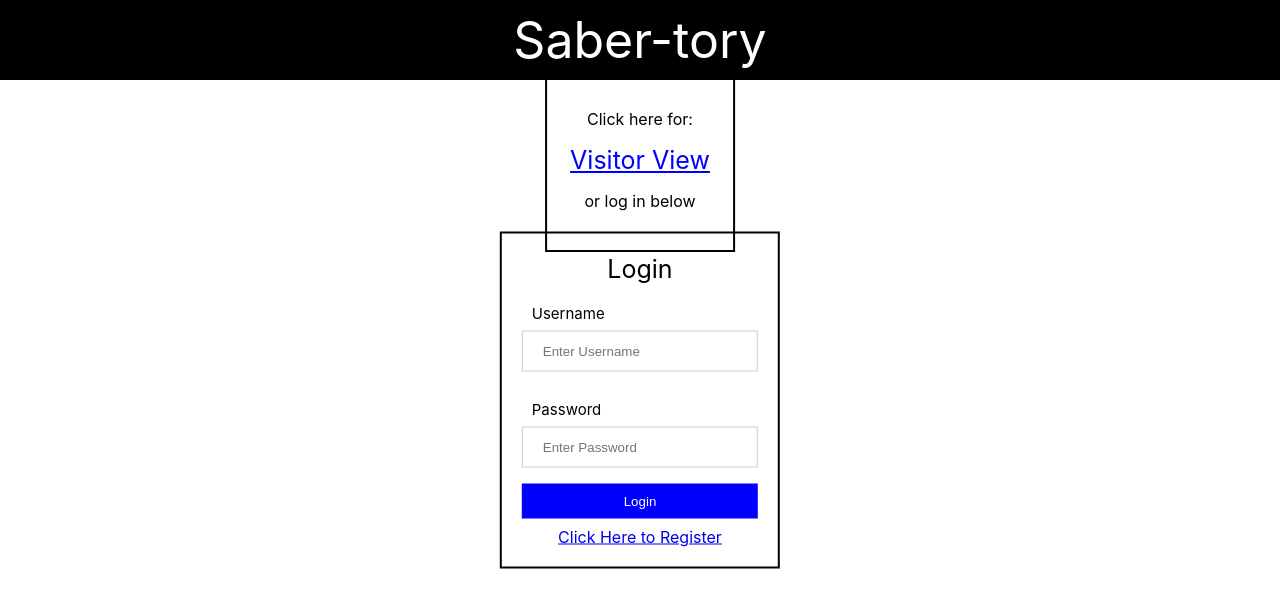
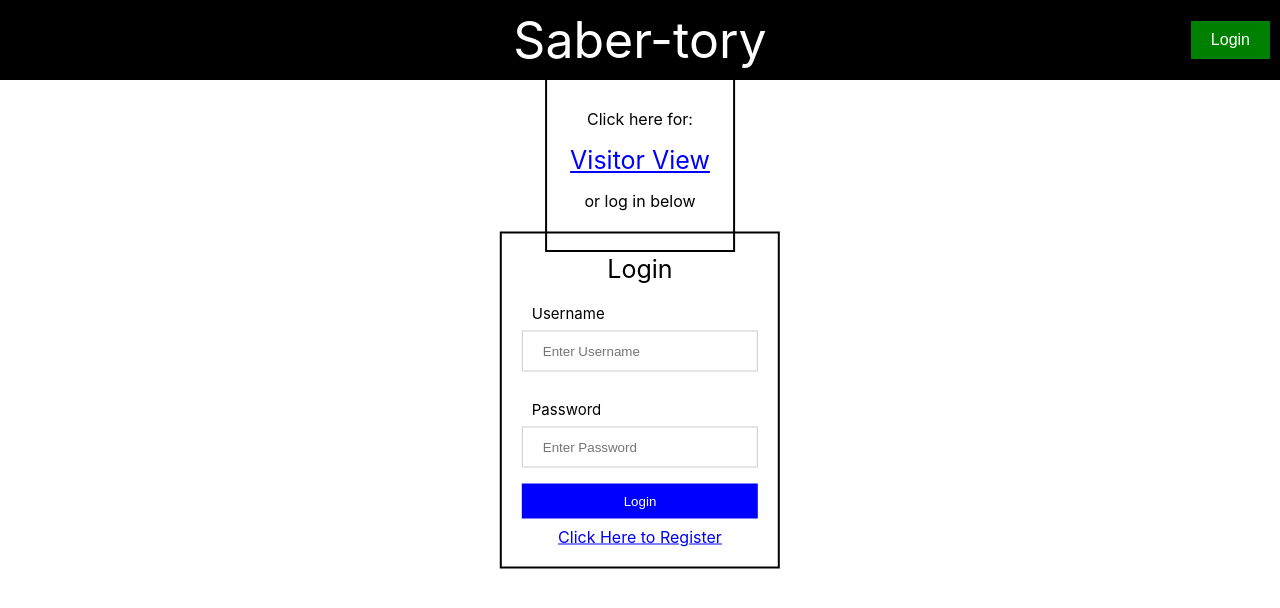
Before and after one commit to elirhenry/prefix, a React (Create React App) app in the folder app-frontend/: page / in a window 1280 px wide. Shown: the top 608 px of the page. Built offline with nearby package versions, Linux system fonts and the light colour scheme; no server answers.

Commit message:
Navbar with login/logout and user initial

```diff
--- a/app-frontend/src/App.js
+++ b/app-frontend/src/App.js
@@ -16,8 +16,8 @@ import VisitorInventory from './Components/VisitorInventory';
 function App() {
   return (
     <div className="App">
+      <Router>
       <Navbar/>
-      <Router>
         <Routes>
           <Route path={'/'} element={<Home/>}></Route>
           <Route path={'/register'} element={<Register/>}></Route>
--- a/app-frontend/src/Components/Navbar.js
+++ b/app-frontend/src/Components/Navbar.js
@@ -1,21 +1,53 @@
-import React from 'react';
+import React, { useState, useEffect } from 'react';
 import styled from 'styled-components';
+import { Link, useNavigate } from 'react-router-dom';
 
 //////////////////////////////////////////////////
 
+
+const useAuth = () => {
+  const user = JSON.parse(localStorage.getItem('user'));
+  return {
+    isLoggedIn: !!user,
+    userInitials: user ? getInitials(user.first_name, user.last_name) : '',
+  };
+};
+
+const getInitials = (firstName, lastName) => {
+  return `${firstName.charAt(0)}${lastName.charAt(0)}`.toUpperCase();
+};
+
 const Navbar = () => {
+  const { isLoggedIn, userInitials } = useAuth();
+  const navigate = useNavigate();
+
+  const handleLogout = () => {
+    localStorage.removeItem('user');
+    navigate('/');
+  };
+
+  const handleLogin = () => {
+    navigate('/');
+  };
+
   return (
-    <div>
-      <HeaderStyle>
-        <HeaderLink href='/'>Saber-tory</HeaderLink>
-      </HeaderStyle>
-    </div>
+    <HeaderStyle>
+      <PlaceholderDiv />
+      <HeaderLink to='/'>Saber-tory</HeaderLink>
+      <ButtonContainer>
+        {isLoggedIn && <InitialsCircle>{userInitials}</InitialsCircle>}
+        <AuthButton onClick={isLoggedIn ? handleLogout : handleLogin}>
+          {isLoggedIn ? 'Logout' : 'Login'}
+        </AuthButton>
+      </ButtonContainer>
+    </HeaderStyle>
   );
 }
 
+
 //////////////////////////////////////////////////
 
-const HeaderStyle = styled.a`
+const HeaderStyle = styled.div`
   background-color: black;
   font-size: 50px;
   color: white;
@@ -29,13 +61,48 @@ const HeaderStyle = styled.a`
   margin-bottom: 20px;
 `;
 
-const HeaderLink = styled.a`
+const HeaderLink = styled(Link)`
   text-decoration: none;
   color: white;
   text-align: center;
   flex: 1;
 `;
 
+const PlaceholderDiv = styled.div`
+  width: 150px; // Increased to accommodate initials circle
+`;
+
+const ButtonContainer = styled.div`
+  width: 150px; // Increased to accommodate initials circle
+  display: flex;
+  justify-content: flex-end;
+  align-items: center;
+`;
+
+const AuthButton = styled.button`
+  background-color: ${props => props.children === 'Login' ? 'green' : 'red'};
+  color: white;
+  border: none;
+  padding: 10px 20px;
+  font-size: 16px;
+  cursor: pointer;
+  margin-left: 10px;
+`;
+
+const InitialsCircle = styled.div`
+  width: 40px;
+  height: 40px;
+  border-radius: 50%;
+  background-color: blue;
+  color: white;
+  display: flex;
+  justify-content: center;
+  align-items: center;
+  font-size: 18px;
+  font-weight: bold;
+`;
+
+
 //////////////////////////////////////////////////
 
 export default Navbar;
```
